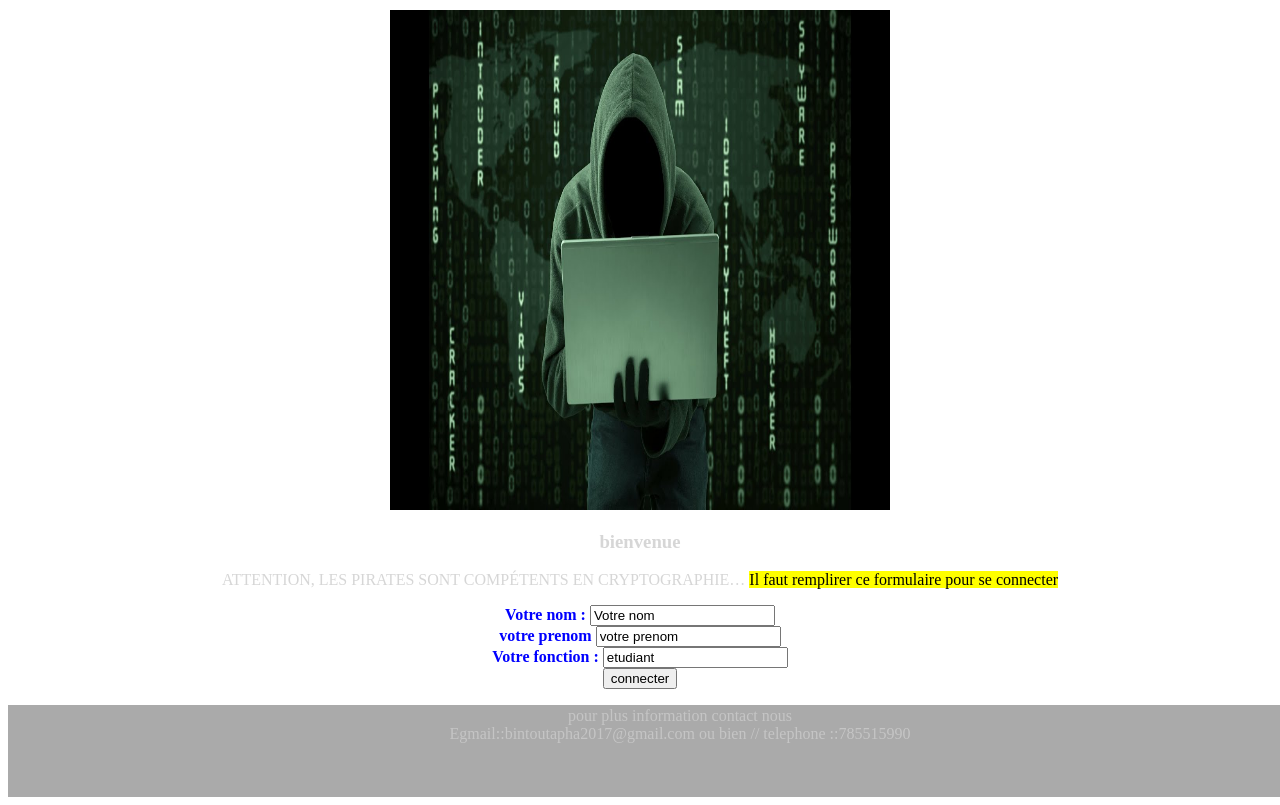
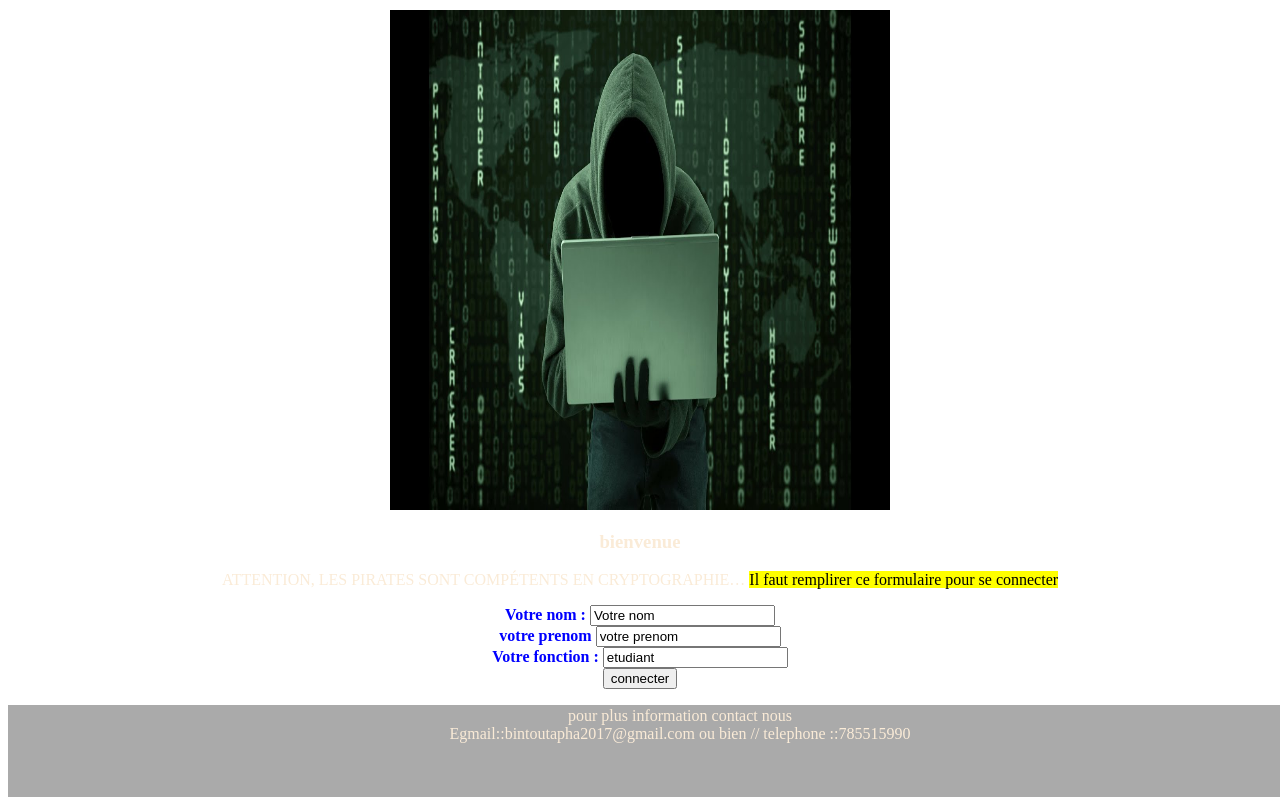
Before and after one commit to samatebintou1998/exercice_formulaire1, a PHP site: page / in a window 1280 px wide; the page is wider, and only the part inside the window is pictured. Run offline with PHP 8.4, Linux system fonts and the light colour scheme.

Commit message:
cool maintenant

```diff
--- a/style.css
+++ b/style.css
@@ -1,7 +1,7 @@
 
 body{
 		text-align: center;
-	color: #CCCC;
+	color: #faebd7;
 
 }
 form{
```
